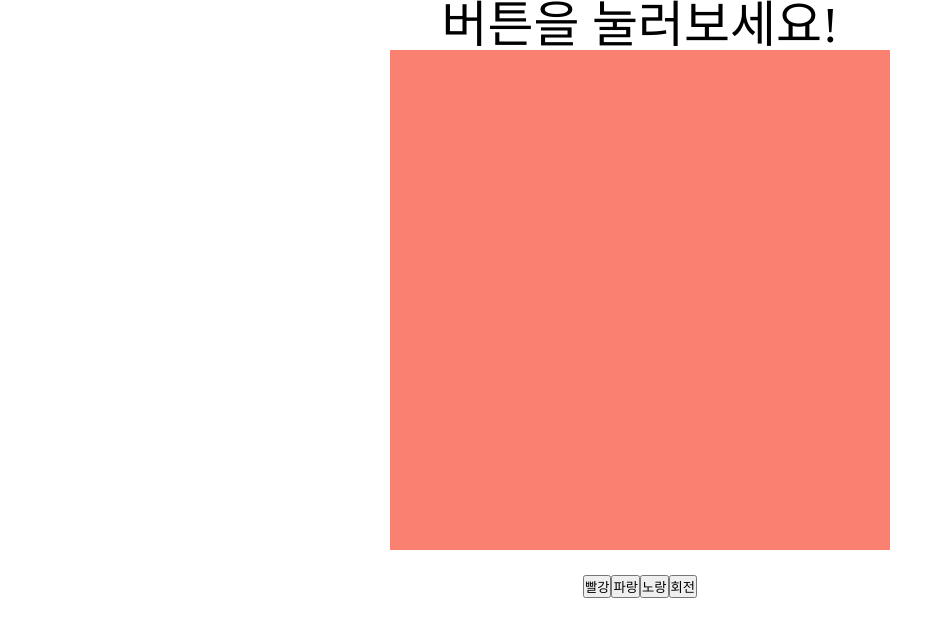
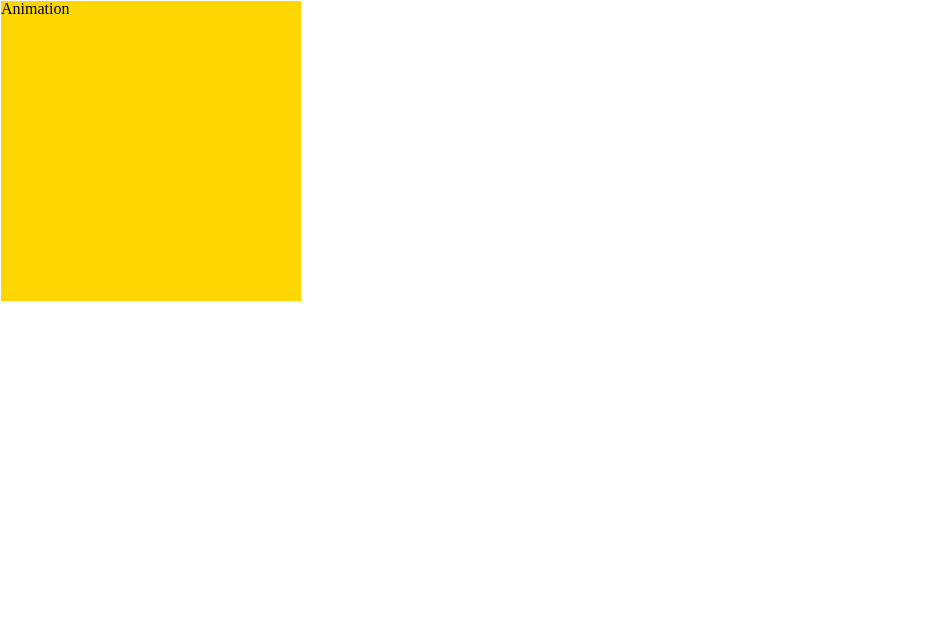
Before and after one commit to wjdgus1122/base_react, a React (Create React App) app: page / in a window 1280 px wide. Shown: the top 636 px of the page, without its empty margins (0-952 px from the left). Built offline with nearby package versions, Linux system fonts and the light colour scheme.

Commit message:
animation

```diff
--- a/src/App.js
+++ b/src/App.js
@@ -19,9 +19,11 @@ import { Homework } from "./components/4_map/Homework";
 import { Icons } from "./components/5_MusicApp/Icons";
 import { MusicApp } from "./components/5_MusicApp/MusicApp";
 import { MusicEx } from "./components/5_MusicApp/MusicEx";
+import { Animation } from "./components/6_Event/Animation";
 import { ClassEvent } from "./components/6_Event/ClassEvent";
 import { ClickEx } from "./components/6_Event/ClickEx";
 import { FnEvent } from "./components/6_Event/FnEvent";
+import { MakeEvent } from "./components/6_Event/MakeEvent";
 import { conDb, MenuDb, MusicDb } from "./db";
 import { GlobalStyled } from "./styles/GlobalStyled";
 
@@ -56,7 +58,9 @@ const App = () => {
 
       {/* <ClassEvent /> */}
       {/* <FnEvent /> */}
-      <ClickEx />
+      {/* <ClickEx /> */}
+      {/* <MakeEvent /> */}
+      <Animation />
     </div>
   );
 };
--- /dev/null
+++ b/src/components/6_Event/Animation.js
@@ -0,0 +1,22 @@
+import styled, { keyframes } from "styled-components";
+
+const move = keyframes`
+    0%{
+        margin: 0;
+    }
+    100%{
+        margin-top: 100px;
+        margin-left: 100px;
+    }
+`;
+
+const Box = styled.div`
+  width: 300px;
+  height: 300px;
+  background-color: gold;
+  animation: ${move} 1s infinite alternate;
+`;
+
+export const Animation = () => {
+  return <Box>Animation</Box>;
+};
--- a/src/components/6_Event/ClickEx.js
+++ b/src/components/6_Event/ClickEx.js
@@ -37,40 +37,46 @@ const PopMs = styled.div`
   justify-content: center;
   align-items: center;
 `;
-const ColorWrap = styled.div`
+
+const Wrap = styled.div`
   width: 100%;
   height: 100vh;
   display: flex;
   flex-direction: column;
+  justify-content: space-between;
+  align-items: center;
+  padding: 100px;
   font-size: 50px;
-  align-items: center;
 `;
 const ColorBox = styled.div`
   width: 500px;
   height: 500px;
-  background-color: ${(props) => props.buttoncolor};
+  background-color: ${(props) => props.bgColor};
   transform: rotateZ(${(props) => props.rotate});
+  transition: 1s;
 `;
-const buttonWrap = styled.div`
+const Btwrap = styled.div`
+  width: 70%;
   display: flex;
+  justify-content: space-between;
 `;
 
 export const ClickEx = () => {
-  const [color, setcolor] = useState("gold");
+  // const [color, setcolor] = useState("gold");
   const [bool, SetBool] = useState(true);
   const [mscolor, setMscolor] = useState("salmon");
   const [distype, setDistype] = useState("none");
-  const [btcolor, setBtcolor] = useState("salmon");
-  const [btrotate, setBtrotate] = useState("0");
-  const handleColor = () => {
-    if (bool) {
-      setcolor("black");
-      SetBool(false);
-    } else if (!bool) {
-      setcolor("gold");
-      SetBool(true);
-    }
-  };
+  const [color, setColor] = useState("salmon");
+
+  // const handleColor = () => {
+  //   if (bool) {
+  //     setcolor("black");
+  //     SetBool(false);
+  //   } else if (!bool) {
+  //     setcolor("gold");
+  //     SetBool(true);
+  //   }
+  // };
 
   const handleMouseOn = () => {
     if (bool) {
@@ -94,17 +100,22 @@ export const ClickEx = () => {
     }
   };
 
+  const [chrotate, setChrotate] = useState("0deg");
   const handlered = () => {
-    setBtcolor("red");
+    setColor("red");
   };
   const handleblue = () => {
-    setBtcolor("blue");
+    setColor("blue");
   };
   const handleyellow = () => {
-    setBtcolor("gold");
+    setColor("yellow");
   };
   const handlerotate = () => {
-    setBtrotate("365deg");
+    if (chrotate == "360deg") {
+      setChrotate("0deg");
+    } else {
+      setChrotate("360deg");
+    }
   };
   return (
     <>
@@ -121,16 +132,16 @@ export const ClickEx = () => {
         <PopMs>야호오오오오오</PopMs>
       </ButtonWrap> */}
 
-      <ColorWrap>
+      <Wrap>
         버튼을 눌러보세요!
-        <ColorBox buttoncolor={btcolor} rotate={btrotate} />
-        <buttonWrap>
-          <button onClick={handlered}>빨강</button>
-          <button onClick={handleblue}>파랑</button>
-          <button onClick={handleyellow}>노랑</button>
+        <ColorBox bgColor={color} rotate={chrotate} />
+        <Btwrap>
+          <button onClick={handlered}>Red</button>
+          <button onClick={handleblue}>Blue</button>
+          <button onClick={handleyellow}>Yellow</button>
           <button onClick={handlerotate}>회전</button>
-        </buttonWrap>
-      </ColorWrap>
+        </Btwrap>
+      </Wrap>
     </>
   );
 };
--- /dev/null
+++ b/src/components/6_Event/MakeEvent.js
@@ -0,0 +1,74 @@
+import { faBars } from "@fortawesome/free-solid-svg-icons";
+import { FontAwesomeIcon } from "@fortawesome/react-fontawesome";
+import { useState } from "react";
+import styled from "styled-components";
+
+const Box = styled.div`
+  width: 250px;
+  height: 250px;
+  background-color: ${(props) => props.bgcolor};
+  transform: translateX(${(props) => props.transX})
+    translateY(${(props) => props.transY}) rotateZ(${(props) => props.rotate});
+  transition: 1s;
+  background: ${(props) => props.cimg};
+`;
+
+export const MakeEvent = () => {
+  const [color, setColor] = useState("salmon");
+  const [transX, setTransX] = useState("0px");
+  const [transY, setTransY] = useState("0px");
+  const [rotate, setRotate] = useState("0deg");
+  const [chimg, setChimg] = useState("salmon");
+
+  const handlebox = () => {
+    setColor("gold");
+    setTransX("500px");
+    setTransY("500px");
+    if (rotate == "360deg") {
+      setRotate("0deg");
+    } else {
+      setRotate("360deg");
+    }
+    setChimg(
+      "url(https://dthezntil550i.cloudfront.net/p6/latest/p62007150224230440002288000/ed8e25a2-d8dd-43ac-8d18-77712b287dc6.png) no-repeat center/cover"
+    );
+  };
+  const handlebox_2 = () => {
+    setColor("black");
+    setTransX("300px");
+    setTransY("700px");
+    if (rotate == "360deg") {
+      setRotate("0deg");
+    } else {
+      setRotate("360deg");
+    }
+    setChimg(
+      "url(https://encrypted-tbn0.gstatic.com/images?q=tbn:ANd9GcTS0QpiHXcbcEWVSsrH0qNT2rQZkMZKMjo91w&usqp=CAU) no-repeat center/cover"
+    );
+  };
+  const handlenew = () => {
+    setColor("salmon");
+    setTransX("0px");
+    setTransY("0px");
+    if (rotate == "360deg") {
+      setRotate("0deg");
+    } else {
+      setRotate("360deg");
+    }
+    setChimg("salmon");
+  };
+  return (
+    <>
+      <button onClick={handlebox}>변화</button>
+      <button onClick={handlebox_2}>변화2</button>
+      <button onClick={handlenew}>복구!</button>
+      <Box
+        bgcolor={color}
+        transX={transX}
+        transY={transY}
+        rotate={rotate}
+        cimg={chimg}
+      />
+    </>
+  );
+};
```
